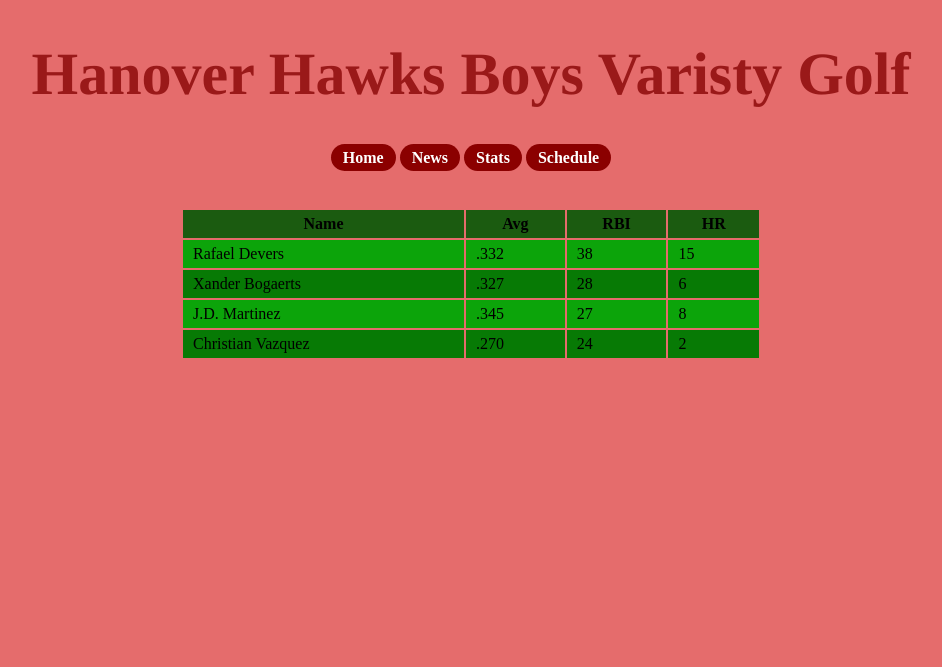
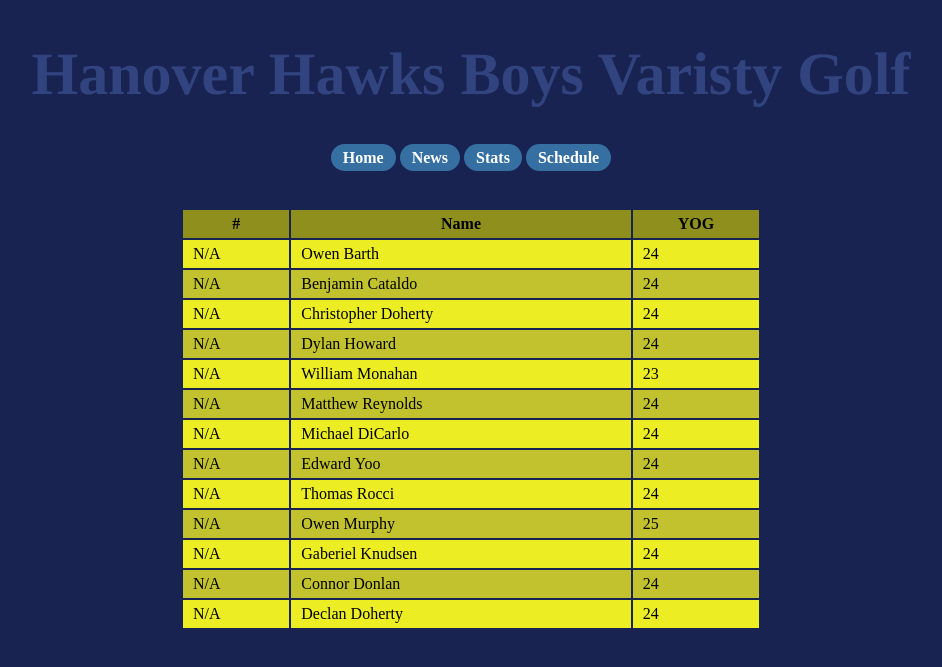
Before and after one commit to MaytrixMatt/377-web-app-dev, a PHP site: page /roster.html in a window 1280 px wide. Shown: the top 667 px of the page, without its empty margins (169-1111 px from the left). Run offline with PHP 8.4, Linux system fonts and the light colour scheme.

Commit message:
Newer Edits

```diff
--- a/1-team-website/roster.html
+++ b/1-team-website/roster.html
@@ -1,7 +1,7 @@
 <!DOCTYPE html>
 <html>
     <head>
-        <title>Red Sox Roster</title>
+        <title>Hawks Roster</title>
         <link rel="stylesheet" type="text/css" href="style.css">
     </head>
     <body>
@@ -23,36 +23,76 @@
             <table border="1" class = "center-container">
                 <thead>
                     <tr>
+                        <th>#</th>
                         <th>Name</th>
-                        <th>Avg</th>
-                        <th>RBI</th>
-                        <th>HR</th>
+                        <th>YOG</th>
                     </tr>
                 </thead>
                 <tbody>
                     <tr class = "odd-table-rows">
-                        <td>Rafael Devers</td>
-                        <td>.332</td>
-                        <td>38</td>
-                        <td>15</td>
+                        <td>N/A</td>
+                        <td>Owen Barth</td>
+                        <td>24</td>
                     </tr>
                     <tr class = "even-table-rows">
-                        <td>Xander Bogaerts</td>
-                        <td>.327</td>
-                        <td>28</td>
-                        <td>6</td>
+                        <td>N/A</td>
+                        <td>Benjamin Cataldo</td>
+                        <td>24</td>
                     </tr>
                     <tr class = "odd-table-rows">
-                        <td>J.D. Martinez</td>
-                        <td>.345</td>
-                        <td>27</td>
-                        <td>8</td>
+                        <td>N/A</td>
+                        <td>Christopher Doherty</td>
+                        <td>24</td>
                     </tr>
                     <tr class = "even-table-rows">
-                        <td>Christian Vazquez</td>
-                        <td>.270</td>
+                        <td>N/A</td>
+                        <td>Dylan Howard</td>
                         <td>24</td>
-                        <td>2</td>
+                    </tr>
+                    <tr class = "odd-table-rows">
+                        <td>N/A</td>
+                        <td>William Monahan</td>
+                        <td>23</td>
+                    </tr>
+                    <tr class = "even-table-rows">
+                        <td>N/A</td>
+                        <td>Matthew Reynolds</td>
+                        <td>24</td>
+                    </tr>
+                    <tr class = "odd-table-rows">
+                        <td>N/A</td>
+                        <td>Michael DiCarlo</td>
+                        <td>24</td>
+                    </tr>
+                    <tr class = "even-table-rows">
+                        <td>N/A</td>
+                        <td>Edward Yoo</td>
+                        <td>24</td>
+                    </tr>
+                    <tr class = "odd-table-rows">
+                        <td>N/A</td>
+                        <td>Thomas Rocci</td>
+                        <td>24</td>
+                    </tr>
+                    <tr class = "even-table-rows">
+                        <td>N/A</td>
+                        <td>Owen Murphy</td>
+                        <td>25</td>
+                    </tr>
+                    <tr class = "odd-table-rows">
+                        <td>N/A</td>
+                        <td>Gaberiel Knudsen</td>
+                        <td>24</td>
+                    </tr>
+                    <tr class = "even-table-rows">
+                        <td>N/A</td>
+                        <td>Connor Donlan</td>
+                        <td>24</td>
+                    </tr>
+                    <tr class = "odd-table-rows">
+                        <td>N/A</td>
+                        <td>Declan Doherty</td>
+                        <td>24</td>
                     </tr>
     </tbody>
 </table>
--- a/1-team-website/style.css
+++ b/1-team-website/style.css
@@ -5,23 +5,29 @@
     --lightgreen:#0ca40a;
     --midgreen:#077a05;
     --darkgreen:#1b5b10;
+    --hawk1:#324480;
+    --hawk2:#3670a3;
+    --hawk3:#192352;
+    --lightyellow:#eded24;
+    --midyellow:#c2c22f;
+    --darkyellow:#8f8f1d;
 }
 a{
     text-decoration:none;
 }
 h1{
     font-family:times;
-    color:var(--sox1);
+    color:var(--hawk1);
     font-size:60px;
     text-align:center;
 }
 h3{
     font-size:20px;
-    color:var(--midgreen);
+    color:var(--midyellow);
 }
 .button{
     padding:5px 12px 5px 12px;
-    background-color:var(--sox2);
+    background-color:var(--hawk2);
     border-radius: 15px;
 }
 #link{
@@ -33,13 +39,13 @@ h3{
     font-style:italic;
 }
 th{
-    background-color:var(--darkgreen);
+    background-color:var(--darkyellow);
 }
 .odd-table-rows{
-    background-color:var(--lightgreen);
+    background-color:var(--lightyellow);
 }
 .even-table-rows{
-    background-color:var(--midgreen);
+    background-color:var(--midyellow);
 }
 .center-container{
     margin-left:auto;
@@ -53,7 +59,7 @@ th{
     text-align:center;
 }
 body{
-    background-color:var(--sox3);
+    background-color:var(--hawk3);
 }
 table, td, th, tr {
     padding: 5px 10px 5px 10px;
```
